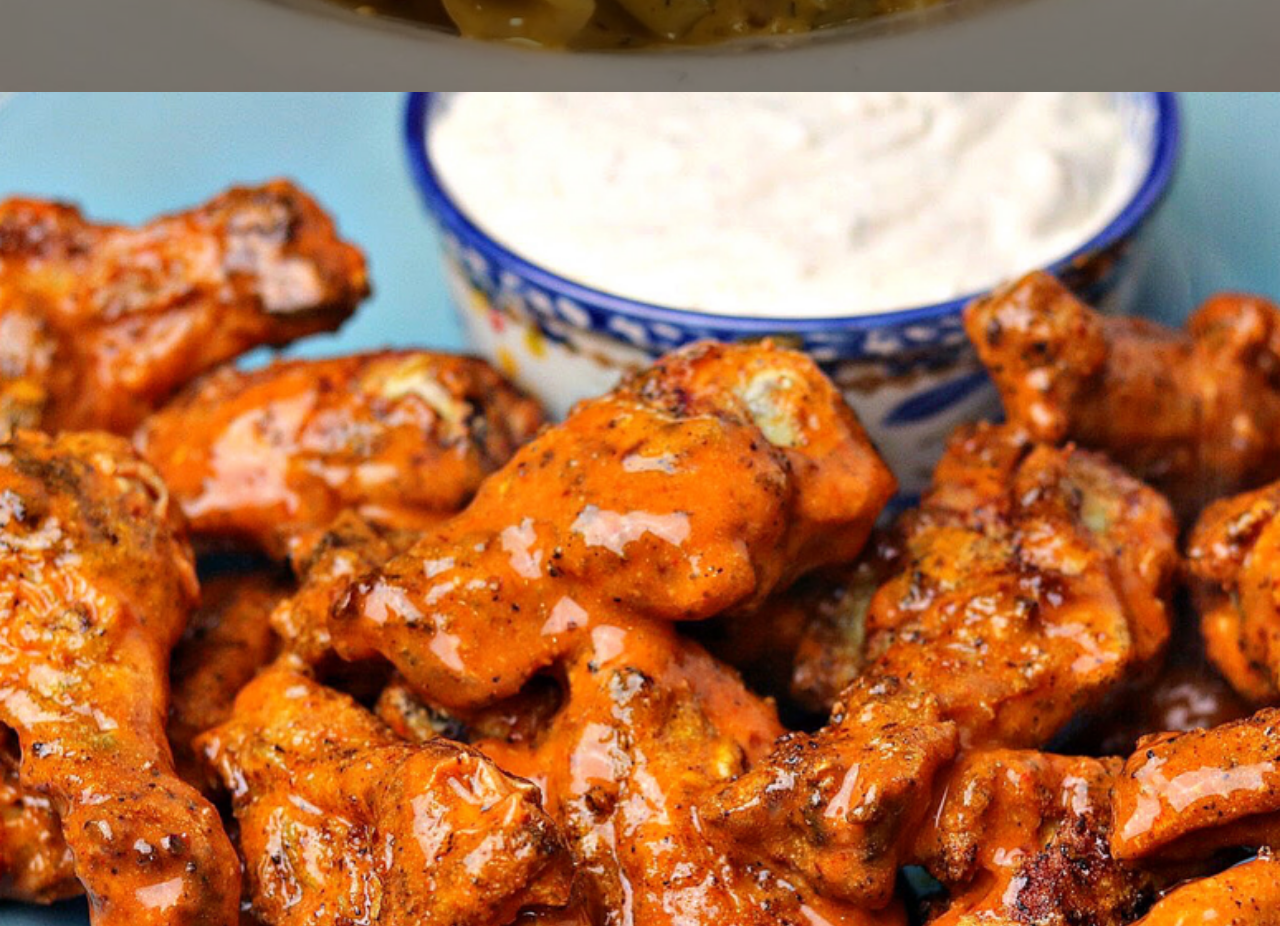
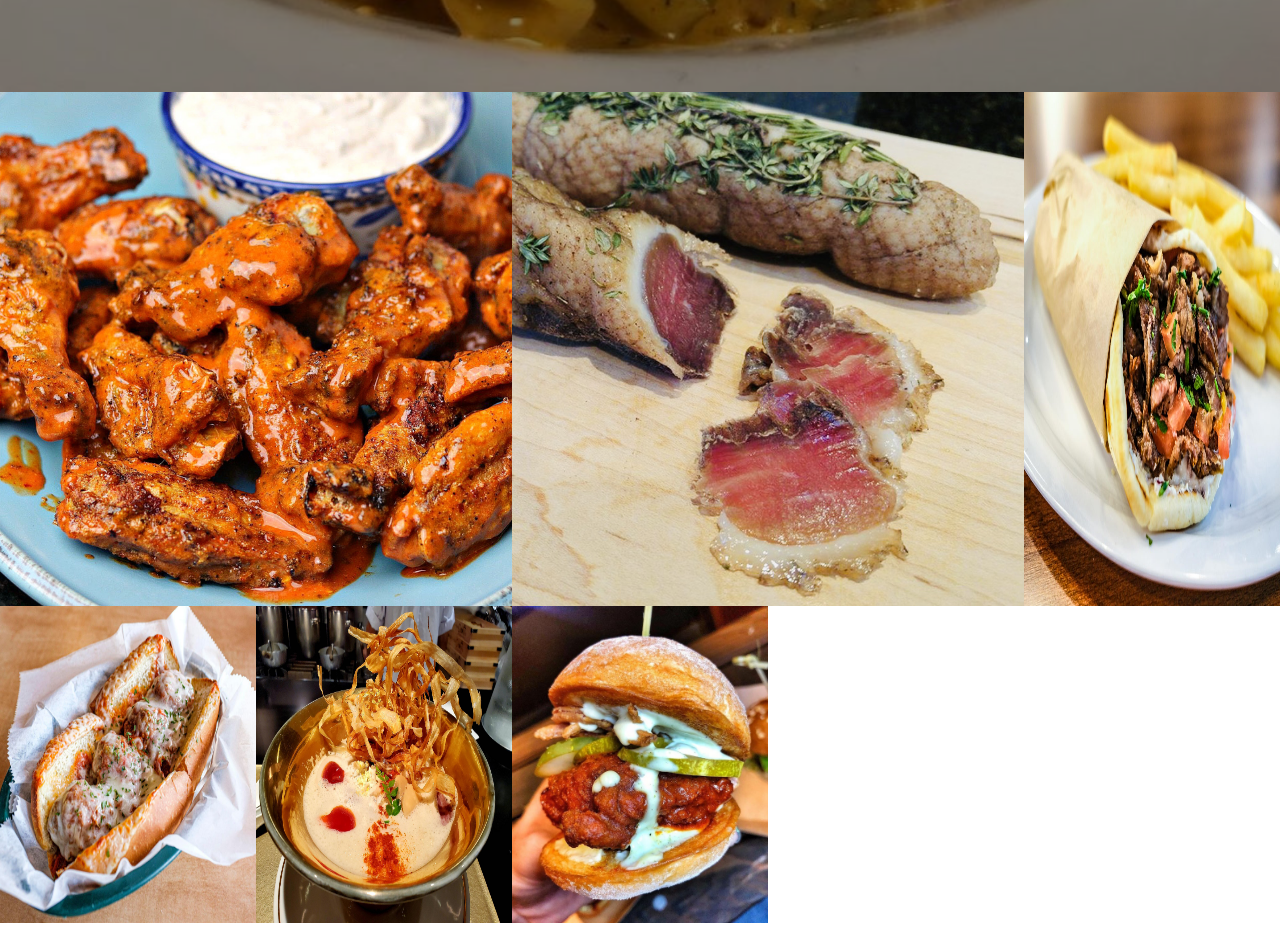
Before and after one commit to cluu79/restaurant-menu, a plain HTML site: page index.html in a window 1280 px wide. Shown: the part 1157-2083 px from the top of the page. Drawn offline with nearby package versions, Linux system fonts and the light colour scheme.

Commit message:
added gallery section

```diff
--- a/dist/css/style.css
+++ b/dist/css/style.css
@@ -115,6 +115,28 @@ img{
   margin-top: 1rem ;
 }
 
+
+.section-c .gallery img, .section-c .gallery a{
+  width: 100%;
+  height: 100%;
+
+}
+
+.section-c .gallery{
+  display: grid;
+  grid-template-columns: repeat(5, 1fr);
+}
+
+.section-c .gallery a:first-child{
+  grid-row-start: 1;
+  grid-row-end: 2;
+  grid-column: 1/3;
+}
+
+.section-c .gallery a:nth-child(2){
+  grid-column: 3/5;
+}
+
 .overlay{
   position: absolute;
   top:0;
```
